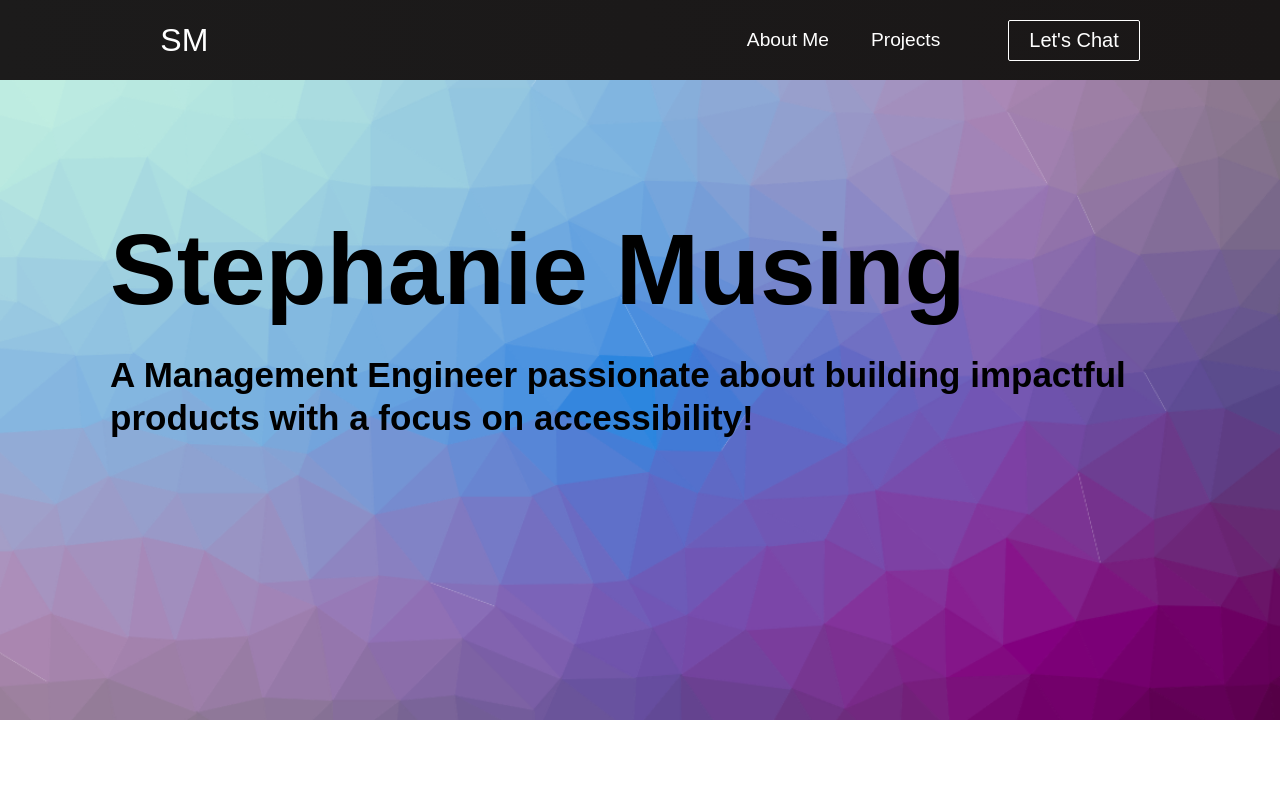
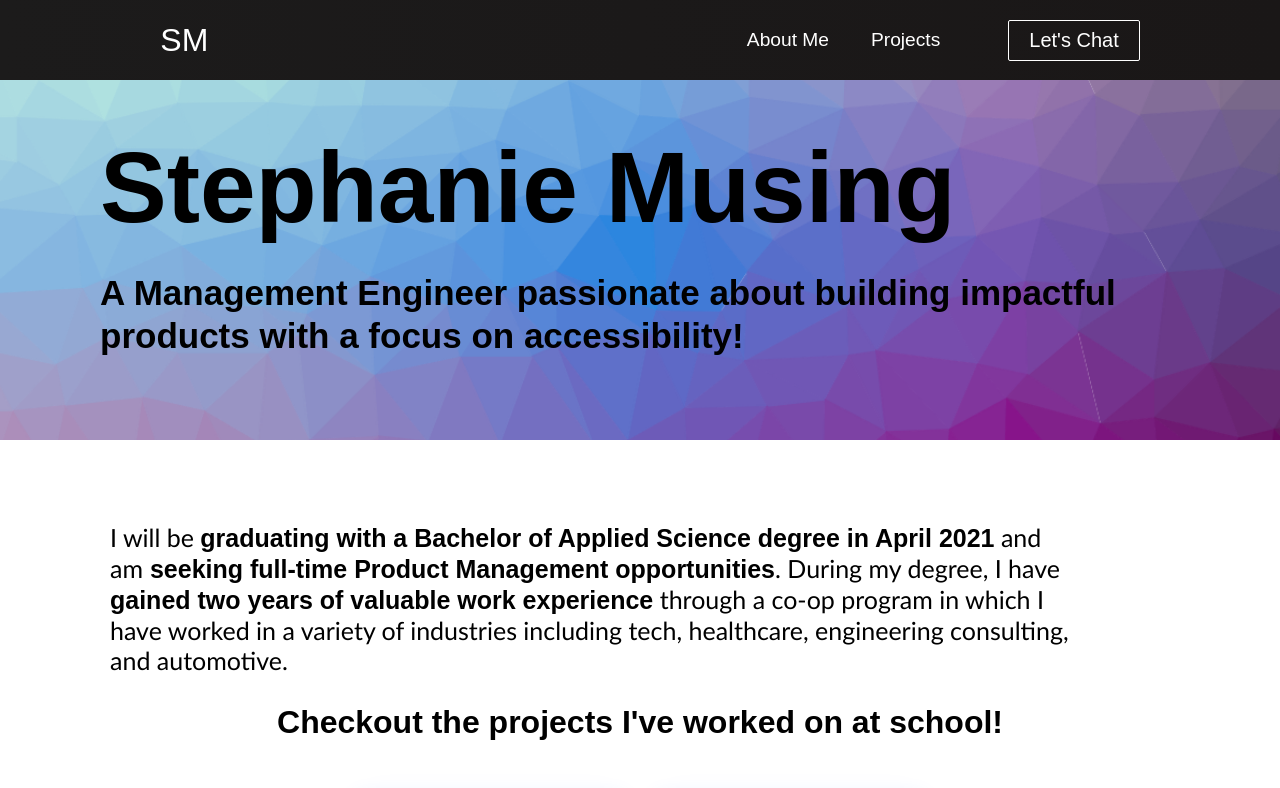
Before and after one commit to samusing/Stephanie-Musing-Website, a React (Create React App) app: page / in a window 1280 px wide. Shown: the top 788 px of the page. Built offline with nearby package versions, Linux system fonts and the light colour scheme; grey boxes are pictures that could not be loaded; the HTML template or start-up script is replaced by a standard one.

Commit message:
created description section

```diff
--- a/src/components/Description.css
+++ b/src/components/Description.css
@@ -0,0 +1,23 @@
+.description-container {
+    background-color: white;
+    height: 25vh;
+    width: 100%;
+    display: flex;
+    flex-direction: column;
+    align-items: center;
+    object-fit: contain;
+  }
+
+  .description {
+  color:black;
+    margin-bottom: 50px;
+    margin-right: 150px;
+    font-size: 25px;
+    font-family: 'Trebuchet MS', 'Lucida Sans Unicode', 'Lucida Grande', 'Lucida Sans', Arial, sans-serif;
+  }
+
+  .description-btns {
+    margin-top: 32px;
+    margin-left: 60px;
+    padding: 50px;
+  }
--- a/src/components/Description.js
+++ b/src/components/Description.js
@@ -0,0 +1,19 @@
+import React from 'react';
+import '../App.css';
+import './Description.css';
+
+function Description() {
+    return (
+        <div className="description-container">
+            <div className="description-btns">
+                <p className="description">I will be <b>graduating with a Bachelor of Applied Science degree in April 2021</b> and am
+                    <b> seeking full-time Product Management opportunities</b>.
+                    During my degree, I have <b>gained two years of valuable work experience</b> through a co-op program in which
+                    I have worked in a variety of industries including tech, healthcare, engineering consulting, and automotive.
+                </p>
+            </div>
+        </div>
+    )
+}
+
+export default Description
--- a/src/components/HeroSection.css
+++ b/src/components/HeroSection.css
@@ -1,7 +1,7 @@
 
 .hero-container {
     background: url('/src/images/background.png') center center/cover no-repeat;
-    height: 80vh;
+    height: 45vh;
     width: 100%;
     display: flex;
     flex-direction: column;
@@ -12,45 +12,19 @@
 .myName {
     color:black;
     font-size: 100px;
-    margin-top: 50px;
 }
 
 .valueProp {
     color: black;
     margin-top: 25px;
-    margin-bottom: 50px;
+    margin-right: 50px;
     font-size: 35px;
     font-family: 'Trebuchet MS', 'Lucida Sans Unicode', 'Lucida Grande', 'Lucida Sans', Arial, sans-serif;
 }
 
 .hero-btns {
-    margin-top: 32px;
-    margin-left: 60px;
+    margin-left: 50px;
     padding: 50px;
-}
-
-.description-container {
-  background-color: white;
-  height: 60vh;
-  width: 100%;
-  display: flex;
-  flex-direction: column;
-  align-items: center;
-  object-fit: contain;
-}
-
-.description {
-color:black;
-  margin-bottom: 50px;
-  margin-right: 150px;
-  font-size: 25px;
-  font-family: 'Trebuchet MS', 'Lucida Sans Unicode', 'Lucida Grande', 'Lucida Sans', Arial, sans-serif;
-}
-
-.description-btns {
-  margin-top: 32px;
-  margin-left: 60px;
-  padding: 50px;
 }
 
 @media screen and (max-width: 960px) {
--- a/src/components/pages/Home.js
+++ b/src/components/pages/Home.js
@@ -1,6 +1,7 @@
 import React from 'react';
 import '../../App.css';
 import HeroSection from '../HeroSection';
+import Description from '../Description';
 import Cards from '../Cards';
 import Footer from '../Footer';
 
@@ -9,6 +10,7 @@ function Home () {
     return(
         <>
             <HeroSection />
+            <Description />
             <Cards />
             <Footer />
         </>
```
Also changed, not shown: src/components/HeroSection.js (+2 -10 lines), 1 other file (tests, documents, lock files or other folders).
